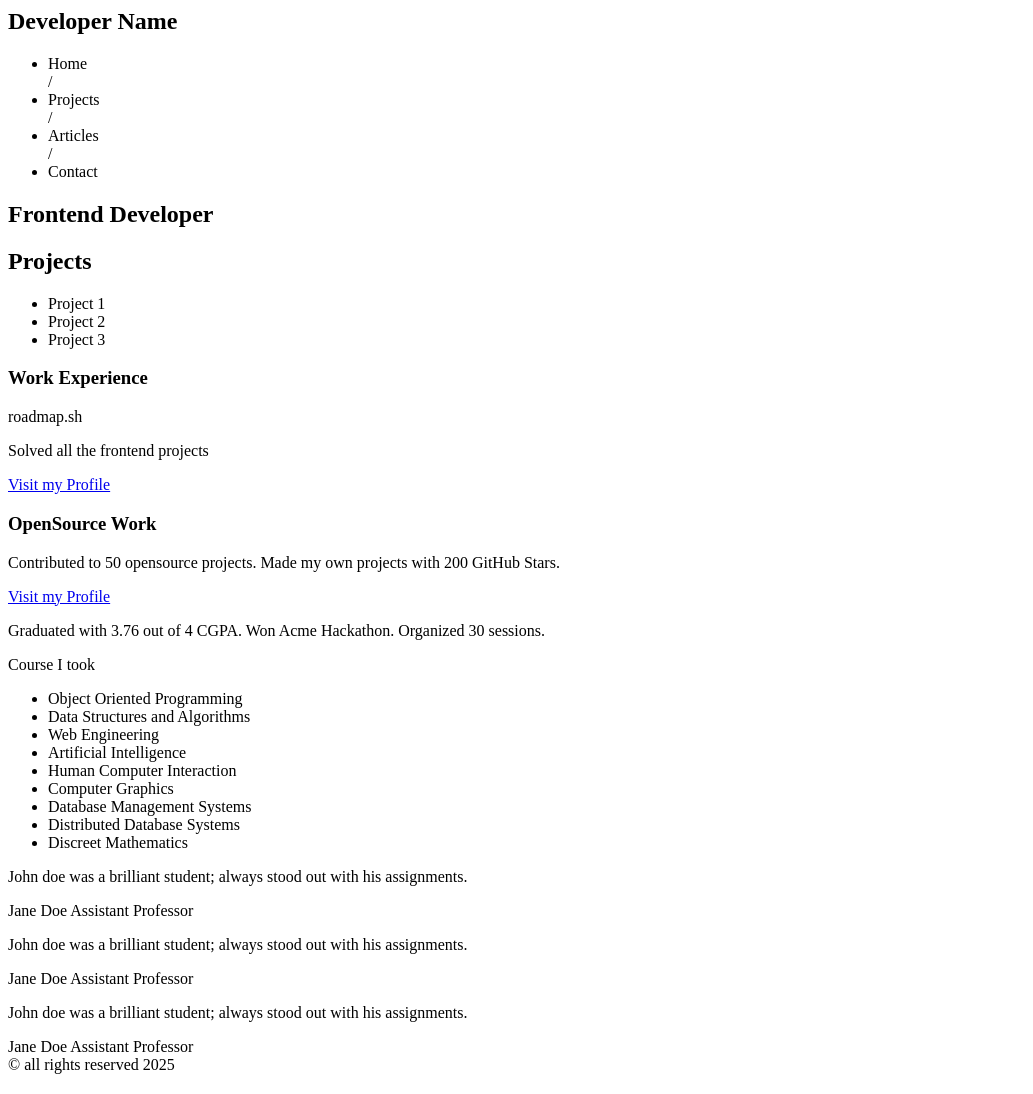
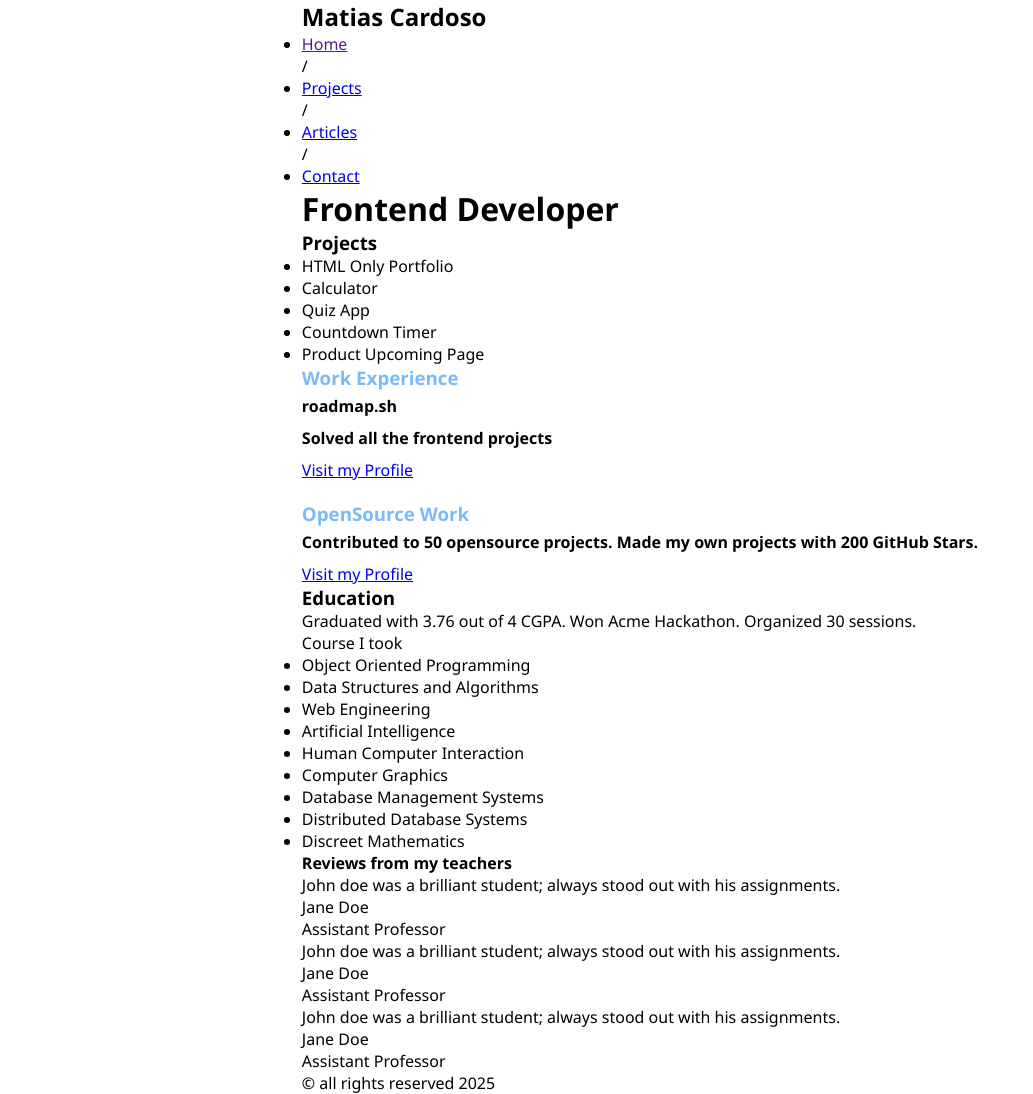
Before and after one commit to MatiasCardoso4/roadmapProjects, a plain HTML site: page Frontend Projects/Basic-HTML-Website/index.html in a window 1280 px wide. Shown: the whole page, without its empty margins (0-1033 px from the left). Drawn offline with Linux system fonts and the light colour scheme; files that its build step writes are made by us from their sources.

```diff
--- a/Frontend Projects/Basic-HTML-Website/index.html
+++ b/Frontend Projects/Basic-HTML-Website/index.html
@@ -1,61 +1,79 @@
-<DOCTYPE html>
-  <html>
+<!DOCTYPE html>
+  <html lang="en">
     <head>
       <meta charset="utf-8" />
       <meta name="viewport" content="width=device-width" />
+
+
+      <meta property="og:title" content="Developer Portfolio" />
+      <meta
+        property="og:description"
+        content="This is a portfolio website for a frontend developer."
+      />
+      <meta
+        property="og:image"
+        content=""
+      />
+      <meta property="og:url" content="" />
+      <link rel="stylesheet" href="./style.css" />
       <title>Basic HTML Website</title>
     </head>
     <body>
       <main>
         <header>
-          <h2>Developer Name</h2>
+          <h2>Matias Cardoso</h2>
           <nav>
             <ul>
-              <li>Home</li>
+              <li><a href="">Home</a></li>
               /
-              <li>Projects</li>
+              <li><a href="./pages/projects.html">Projects</a></li>
               /
-              <li>Articles</li>
+              <li><a href="./pages/articles.html">Articles</a></li>
               /
-              <li>Contact</li>
+              <li><a href="./pages/contact.html">Contact</a></li>
             </ul>
           </nav>
         </header>
 
-        <section>
-          <h1>Frontend Developer</h1>
-        </section>
-        <section class="projects">
-          <h2>Projects</h2>
+        <h1 class="page-title">Frontend Developer</h1>
+      <section class="info">
+
+        <sidebar class="projects">
+          <h3 class="projects-title">Projects</h3>
           <ul>
-            <li>Project 1</li>
-            <li>Project 2</li>
-            <li>Project 3</li>
+            <li>HTML Only Portfolio</li>
+            <li>Calculator</li>
+            <li>Quiz App</li>
+            <li>Countdown Timer</li>
+            <li>Product Upcoming Page</li>
           </ul>
-        </section>
+        </sidebar>
         <section class="experience">
-          <div>
-            <h3>Work Experience</h3>
+            <div class="first-job">
+              <h3 class="experience-title">Work Experience</h3>
               <p>roadmap.sh</p>
               <p>Solved all the frontend projects</p>
               <span><a href="#">Visit my Profile</a></span>
             </div>
-          <div>
-            <h3>OpenSource Work</h3>
+            <div class="second-job">
+              <h3 class="second-job-name">OpenSource Work</h3>
               <p>
                 Contributed to 50 opensource projects. Made my own projects with
                 200 GitHub Stars.
               </p>
               <span><a href="#">Visit my Profile</a></span>
             </div>
+
         </section>
         <section class="education">
+          <h3 class="education-title">Education</h3>
           <p>
             Graduated with 3.76 out of 4 CGPA. Won Acme Hackathon. Organized 30
             sessions.
           </p>
+
+          <div class="courses-list">
             <p>Course I took</p>
-          <p>
               <ul>
                 <li>Object Oriented Programming</li>
                 <li>Data Structures and Algorithms</li>
@@ -67,25 +85,48 @@
                 <li>Distributed Database Systems</li>
                 <li>Discreet Mathematics</li>
               </ul>
-          </p>
+          </div>
+
         </section>
 
-        <section class="reviews">
-          <article>
-            <p>John doe was a brilliant student; always stood out with his assignments.</p>
-            <span>Jane Doe Assistant Professor</span>
+
+      </section>
+        <footer   class="reviews">
+          <h4 class="reviews-title">Reviews from my teachers</h4>
+          <div class="comentaries">
+            <article class="comentary-card">
+              <p class="comentary">John doe was a brilliant student; always stood out with his assignments.</p>
+
+                <p >
+                  Jane Doe
+                </p>
+                <p>
+                  Assistant Professor
+                </p>
             </article>
-          <article>
-            <p>John doe was a brilliant student; always stood out with his assignments.</p>
-            <span>Jane Doe Assistant Professor</span>
+            <article class="comentary-card">
+              <p class="comentary">John doe was a brilliant student; always stood out with his assignments.</p>
+              <p >
+                Jane Doe
+              </p>
+              <p>
+                Assistant Professor
+              </p>
             </article>
-          <article>
-            <p>John doe was a brilliant student; always stood out with his assignments.</p>
-            <span>Jane Doe Assistant Professor</span>
+            <article  class="comentary-card">
+              <p class="comentary">John doe was a brilliant student; always stood out with his assignments.</p>
+               <p>
+                Jane Doe
+              </p>
+              <p>
+                Assistant Professor
+              </p>
             </article>
-        </section>
-        <footer>&#169 all rights reserved 2025</footer>
+          </div>
+         <p class="copyright">
+       &#169 all rights reserved 2025
+         </p>
+     </footer>
       </main>
     </body>
-  </html></DOCTYPE
->
+  </html>
```
Also changed, not shown: Frontend Projects/Basic-HTML-Website/pages/articles.html (added, +37 -0 lines), Frontend Projects/Basic-HTML-Website/pages/contact.html (added, +37 -0 lines), Frontend Projects/Basic-HTML-Website/pages/projects.html (added, +37 -0 lines), Frontend Projects/accessible-form/index.html (added, +34 -0 lines), 1 other file. Lines whose indentation alone changed are shown as unchanged.
